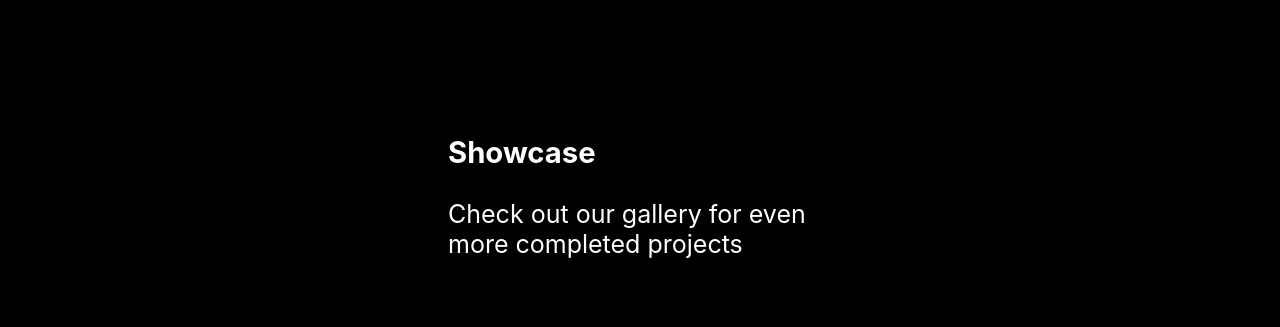
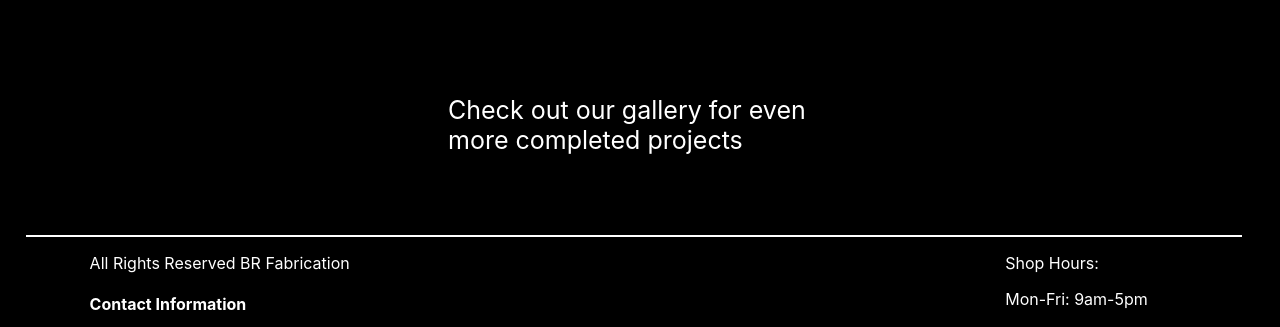
Before and after one commit to mwrowan89/BR-Fabrication-React.js, a React (Create React App) app: page / in a window 1280 px wide. Shown: the part 4334-4661 px from the top of the page. Built offline with nearby package versions, Linux system fonts and the light colour scheme.

Commit message:
Updated slideshow text

```diff
--- a/src/components/PhotoSlide.jsx
+++ b/src/components/PhotoSlide.jsx
@@ -119,7 +119,6 @@ function PhotoSlide() {
           </div>
         </div>
         <div className="slide-show-text">
-          <h3>Showcase</h3>
           <p>Check out our gallery for even more completed projects</p>
         </div>
       </div>
--- a/src/css/PhotoSlide.css
+++ b/src/css/PhotoSlide.css
@@ -59,6 +59,8 @@
   transform: translateX(100%);
 }
 .slide-show-text {
+  display: flex;
+
   scale: 0.5;
 }
 .prev {
```
